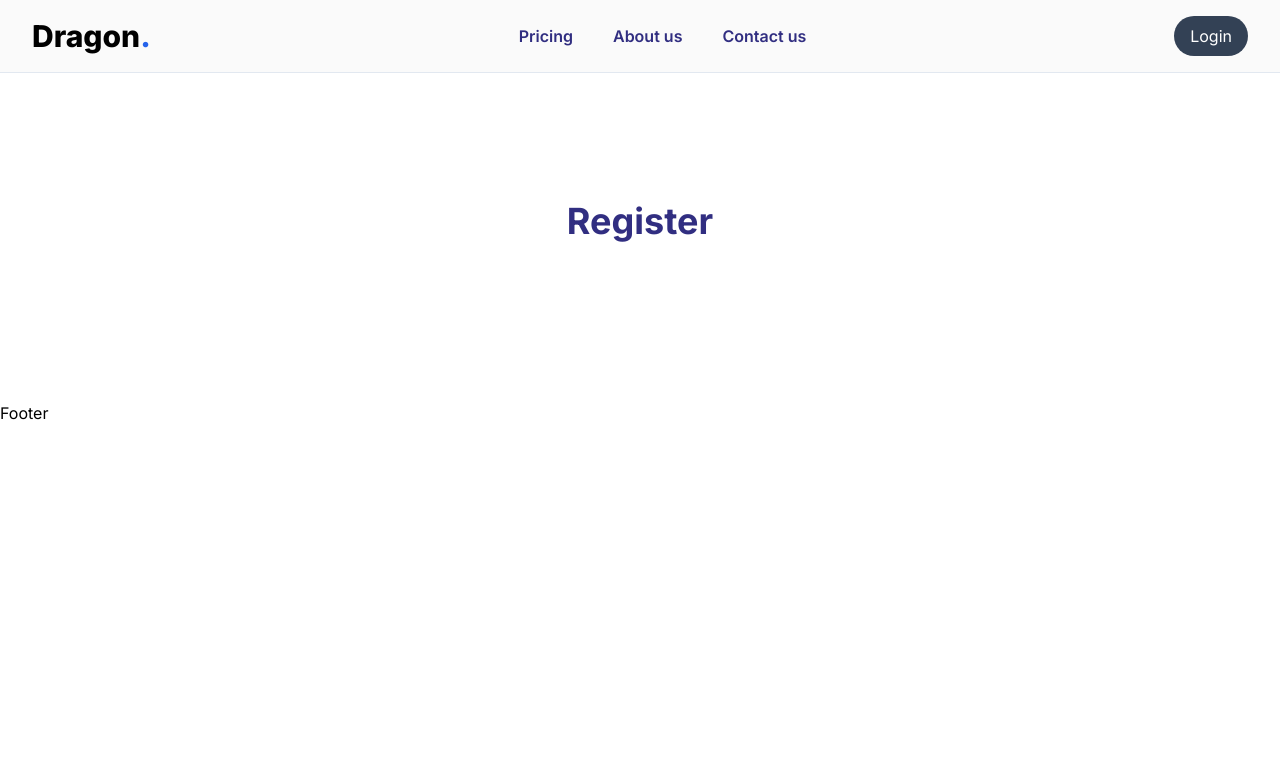
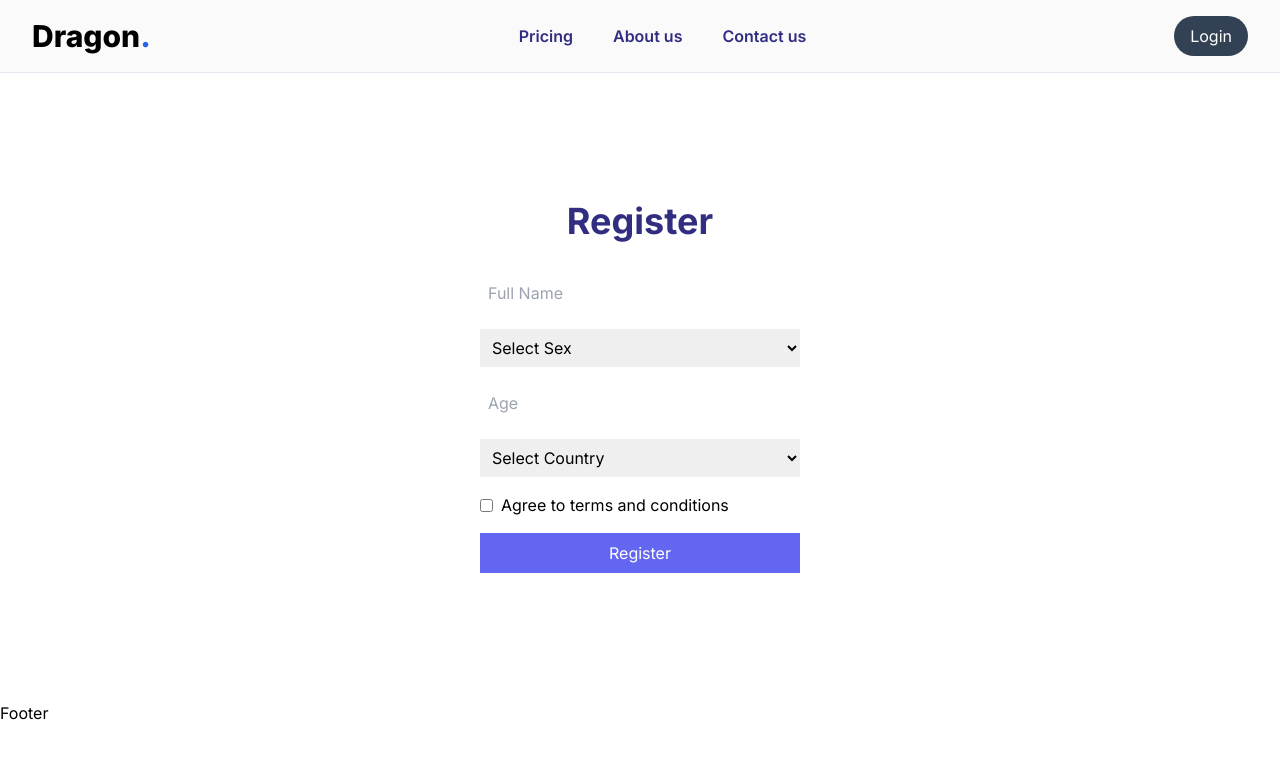
Before and after one commit to seyade/dragon, a Next.js app in the folder client/: page /register in a window 1280 px wide. Shown: the top 758 px of the page. Built offline with nearby package versions, Linux system fonts and the light colour scheme; no server answers.

Commit message:
Registration

```diff
--- a/client/app/register/page.tsx
+++ b/client/app/register/page.tsx
@@ -1,12 +1,104 @@
-import React from "react";
-
-
+'use client'
+import React, {ChangeEvent, FormEvent, useState} from "react";
 
 const Register = () => {
+	const [formData, setFormData] = useState({
+		fullName: '',
+		sex: '',
+		age: '',
+		country: '',
+		agreeToTerms: false,
+	});
+
+	const handleInputChange = (e: ChangeEvent<HTMLInputElement>) => {
+		const { name, value, type, checked } = e.target;
+		setFormData({
+			...formData,
+			[name]: type === 'checkbox' ? checked : value
+		});
+	};
+
+	const handleSubmit = async ( e: FormEvent<HTMLFormElement>) => {
+		e.preventDefault();
+		if (!formData.agreeToTerms) {
+			alert("You must agree to the terms.");
+			return;
+		}
+		try {
+			const response = await fetch('YOUR_API_ENDPOINT', {
+				method: 'POST',
+				headers: {
+					'Content-Type': 'application/json',
+				},
+				body: JSON.stringify(formData),
+			});
+			if (!response.ok) {
+				throw new Error('Network response was not ok');
+			}
+			const data = await response.json();
+			console.log(data);
+			// Handle success (redirect, show message, etc.)
+		} catch (error) {
+			console.error("Error during API call", error);
+			// Handle error (show error message, etc.)
+		}
+	};
+
 	return (
 		<div className="w-full p-8">
 			<main className="flex flex-col items-center justify-between p-24">
 				<h1 className="font-bold text-4xl text-indigo-900 mb-8">Register</h1>
+				<form onSubmit={handleSubmit} className="w-full max-w-xs">
+					<input
+						type="text"
+						name="fullName"
+						placeholder="Full Name"
+						value={formData.fullName}
+						onChange={handleInputChange}
+						className="mb-4 p-2 w-full"
+					/>
+					<select
+						name="sex"
+						value={formData.sex}
+						onChange={handleInputChange}
+						className="mb-4 p-2 w-full">
+						<option value="">Select Sex</option>
+						<option value="male">Male</option>
+						<option value="female">Female</option>
+						<option value="other">Other</option>
+					</select>
+					<input
+						type="number"
+						name="age"
+						placeholder="Age"
+						value={formData.age}
+						onChange={handleInputChange}
+						className="mb-4 p-2 w-full"
+					/>
+					<select
+						name="country"
+						value={formData.country}
+						onChange={handleInputChange}
+						className="mb-4 p-2 w-full">
+						<option value="">Select Country</option>
+						{/* Replace with your country list */}
+						<option value="USA">United States</option>
+						<option value="UK">United Kingdom</option>
+						<option value="Canada">Canada</option>
+						{/* Add other countries as needed */}
+					</select>
+					<label className="flex items-center">
+						<input
+							type="checkbox"
+							name="agreeToTerms"
+							checked={formData.agreeToTerms}
+							onChange={handleInputChange}
+							className="mr-2"
+						/>
+						Agree to terms and conditions
+					</label>
+					<button type="submit" className="bg-indigo-500 text-white p-2 w-full mt-4">Register</button>
+				</form>
 			</main>
 		</div>
 	);
```
